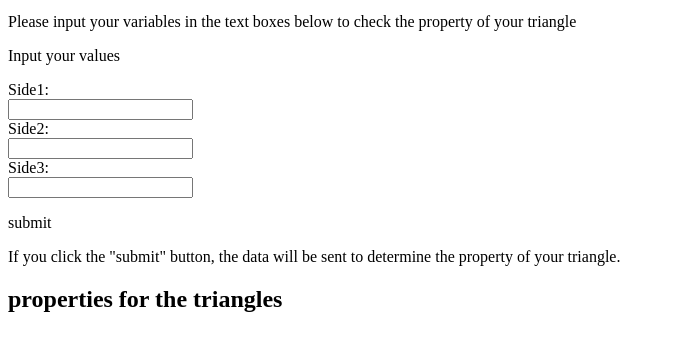
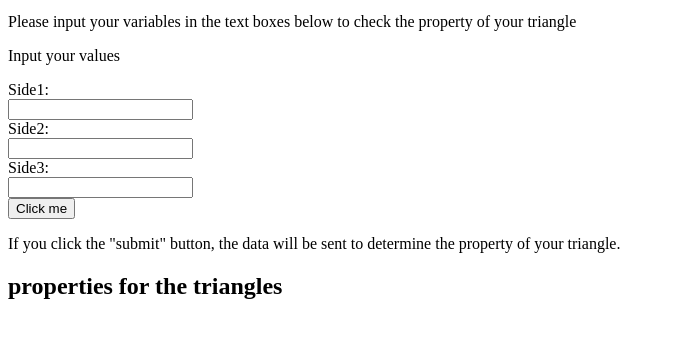
Before and after one commit to Esaken/Triangle-tracker02, a plain HTML site: page index.html in a window 1280 px wide. Shown: the part 101-452 px from the top of the page, without its empty margins (0-675 px from the left). Drawn offline with Linux system fonts and the light colour scheme.

```diff
--- a/index.html
+++ b/index.html
@@ -19,7 +19,9 @@
       Side3:<br>
     <input type="number" name="Side3" id="Side3" value="">
             <br>
-            <p id="submit">submit</p>
+
+            <button onclick="myFunction()">Click me</button>
+            <p id="submit"></p>
 
 <p>If you click the "submit" button, the data will be sent to determine the property of your triangle.</p>
 
--- a/java.js
+++ b/java.js
@@ -1,14 +1,19 @@
-document.getElementById("submit").onclick = function() {myFunction()};
+document.getElementById("submit").onclick = myFunction();
+
 function myFunction(){
+
 
   var Side1 = parseInt(document.getElementById("Side1").value);
   var Side2 = parseInt(document.getElementById("Side2").value);
   var Side3 = parseInt(document.getElementById("Side3").value);
   };
-  if(Side1>=Side2+Side3 || Side2>=Side3+Side1 || Side3>=Side2+Side1) {
-    document.getElementById('click').innerHTML ='Not a triangle';
+  ife(Side1>=Side2+Side3 || Side2>=Side3+Side1 || Side3>=Side2+Side1) {
+
+    document.getElementById('submit').innerHTML ='Not a triangle';
 
   };
-   else if (Side1===Side2 && Side2===Side3) {
-    document.getElementById('click').innerHTML ='Equilateral triangle';
-}
+   else (Side1===Side2 && Side2===Side3) {
+    document.getElementById('submit').innerHTML ='Equilateral triangle'
+    };
+
+};
```
